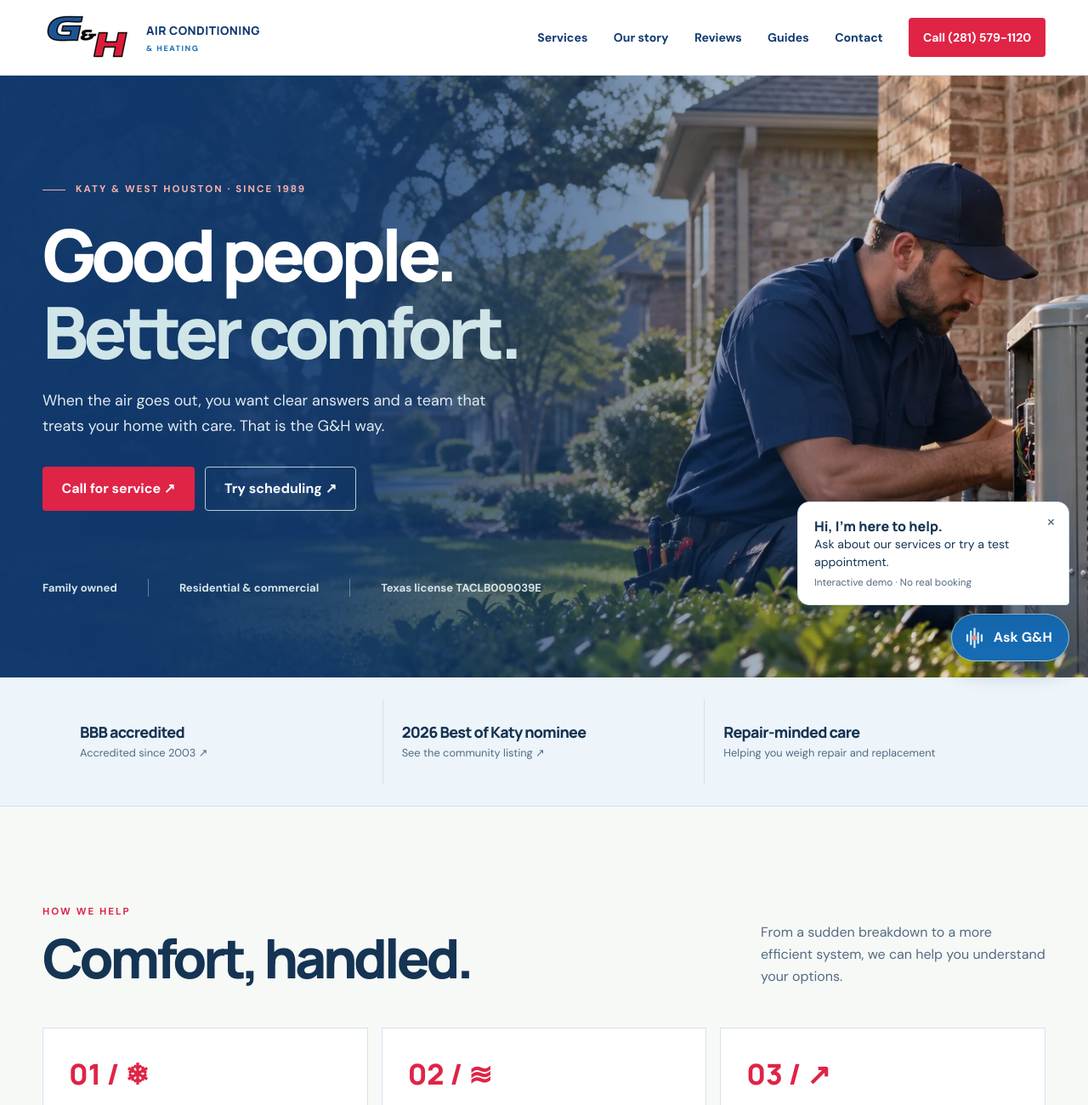
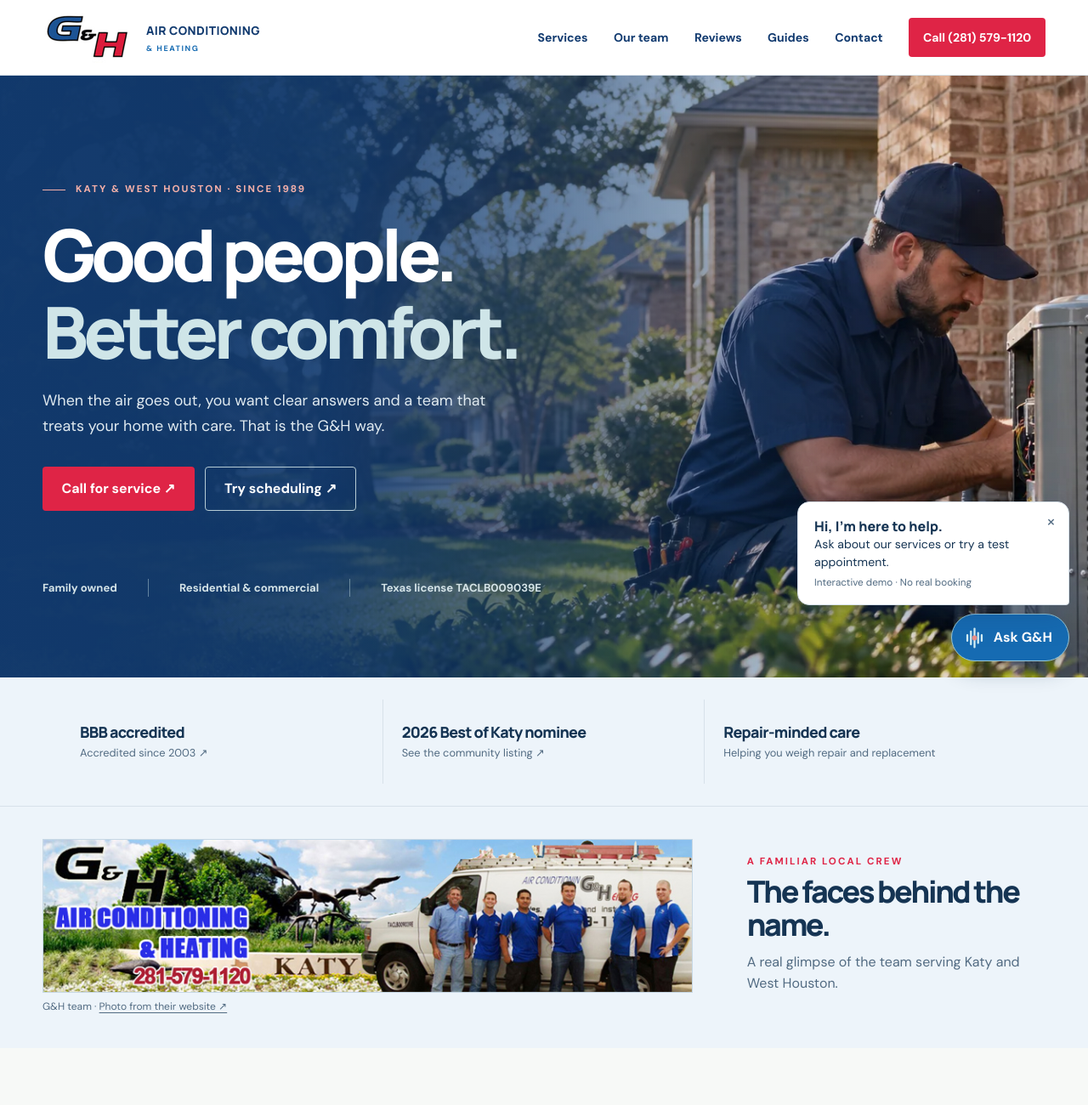
Before and after one commit to navneetdamani/idea2project, a plain HTML site: page demos/g-and-h/index.html in a window 1280 px wide. Shown: the top 1300 px of the page at 85% size. Drawn offline with Linux system fonts and the light colour scheme.

Commit message:
Show original G&H team photo after hero

```diff
--- a/demos/g-and-h/index.html
+++ b/demos/g-and-h/index.html
@@ -15,13 +15,13 @@
 <script type="application/ld+json">{"@context":"https://schema.org","@type":"HVACBusiness","name":"G&H Air Conditioning & Heating","telephone":"+1-281-579-1120","address":{"@type":"PostalAddress","streetAddress":"3130 N Fry Rd #400","addressLocality":"Katy","addressRegion":"TX","postalCode":"77449","addressCountry":"US"},"areaServed":["Katy, TX","West Houston, TX"],"url":"https://www.gandhac.com/"}</script>
 </head>
 <body>
-<header class="top"><div class="wrap"><a class="brand" href="#top"><img src="logo.png" width="110" height="59" alt="G&amp;H logo"><span>AIR CONDITIONING<small>&amp; HEATING</small></span></a><nav class="nav" aria-label="Main navigation"><a href="#services">Services</a><a href="#about">Our story</a><a href="#reviews">Reviews</a><a href="#guides">Guides</a><a href="#contact">Contact</a><a class="nav-cta" href="tel:+12815791120">Call (281) 579-1120</a></nav></div></header>
+<header class="top"><div class="wrap"><a class="brand" href="#top"><img src="logo.png" width="110" height="59" alt="G&amp;H logo"><span>AIR CONDITIONING<small>&amp; HEATING</small></span></a><nav class="nav" aria-label="Main navigation"><a href="#services">Services</a><a href="#team">Our team</a><a href="#reviews">Reviews</a><a href="#guides">Guides</a><a href="#contact">Contact</a><a class="nav-cta" href="tel:+12815791120">Call (281) 579-1120</a></nav></div></header>
 <main id="top">
 <section class="hero"><div class="hero-image" id="heroImage"><img src="hero.webp" width="2056" height="765" alt="Technician inspecting a residential air conditioning system" fetchpriority="high"></div><div class="wrap"><div class="eyebrow">Katy &amp; West Houston · Since 1989</div><h1 class="serif">Good people.<br><em>Better comfort.</em></h1><p>When the air goes out, you want clear answers and a team that treats your home with care. That is the G&amp;H way.</p><div class="hero-actions"><a class="btn red" href="tel:+12815791120">Call for service ↗</a><a class="btn outline" href="schedule/">Try scheduling ↗</a></div><div class="hero-foot"><span>Family owned</span><span>Residential &amp; commercial</span><span>Texas license TACLB009039E</span></div></div></section>
 <div class="trust"><div class="wrap"><a href="https://www.bbb.org/us/tx/katy/profile/air-conditioning-contractor/g-h-air-conditioning-heating-inc-0915-43000954" target="_blank" rel="noopener"><strong>BBB accredited</strong><small>Accredited since 2003 ↗</small></a><a href="https://www.bestofkaty.org/contender/27116/g-and-h-air-conditioning" target="_blank" rel="noopener"><strong>2026 Best of Katy nominee</strong><small>See the community listing ↗</small></a><div><strong>Repair-minded care</strong><small>Helping you weigh repair and replacement</small></div></div></div>
+<section class="team-strip" id="team" aria-labelledby="team-title"><div class="wrap team-grid"><figure class="team-photo reveal"><img src="team-original.jpg" width="796" height="187" loading="lazy" decoding="async" alt="G&amp;H team standing beside a branded service van in Katy"><figcaption>G&amp;H team · <a href="https://www.gandhac.com/" target="_blank" rel="noopener">Photo from their website ↗</a></figcaption></figure><div class="reveal"><div class="eyebrow" style="color:var(--red)">A familiar local crew</div><h2 id="team-title" class="serif">The faces behind the name.</h2><p>A real glimpse of the team serving Katy and West Houston.</p></div></div></section>
 <section class="section services" id="services"><div class="wrap"><div class="section-head reveal"><div><div class="eyebrow">How we help</div><h2 class="serif">Comfort, handled.</h2></div><p>From a sudden breakdown to a more efficient system, we can help you understand your options.</p></div><div class="cards"><article class="card reveal"><div class="icon">01 / ❄</div><h3>A/C service &amp; repair</h3><p>Diagnosis and repair for cooling systems, with a repair-first approach when practical.</p></article><article class="card reveal"><div class="icon">02 / ≋</div><h3>Heating service</h3><p>Help with gas furnaces, heat pumps and other heating issues when temperatures change.</p></article><article class="card reveal"><div class="icon">03 / ↗</div><h3>System installation</h3><p>Thoughtful replacement options sized for your home, budget and comfort needs.</p></article><article class="card reveal"><div class="icon">04 / ◌</div><h3>Maintenance</h3><p>Seasonal checkups and a maintenance agreement with two tune-ups per year.</p></article><article class="card reveal"><div class="icon">05 / ✳</div><h3>Indoor air &amp; ductless</h3><p>Air quality options and ductless heating and cooling for spaces with different needs.</p></article><article class="card reveal"><div class="icon">06 / ◈</div><h3>Commercial HVAC</h3><p>Heating and cooling support for businesses across Katy and West Houston.</p></article></div></div></section>
 <section class="section about" id="about"><div class="wrap about-grid"><div class="reveal"><div class="eyebrow">The people behind the work</div><h2 class="serif">A local name.<br><em>A lasting relationship.</em></h2><figure class="about-photo"><img src="technician-original.jpg" width="194" height="319" loading="lazy" decoding="async" alt="G&amp;H technician servicing a residential air conditioner"><figcaption>G&amp;H at work · <a href="https://www.gandhac.com/residential-services.shtml" target="_blank" rel="noopener">Original photo ↗</a></figcaption></figure></div><div class="reveal"><p>Mark and Allyson Hoag's G&amp;H has served Katy and West Houston since 1989. The company describes its work as a relationship with customers, employees and suppliers—built one service call at a time.</p><p>G&amp;H's residential service page says its technicians look for a sensible repair before recommending a new system. When replacement is right, the team helps select equipment for the home and the budget.</p><div class="about-note">Independent, family-run heating and cooling care in Katy.</div></div></div></section>
-<section class="team-strip" aria-labelledby="team-title"><div class="wrap team-grid"><figure class="team-photo reveal"><img src="team-original.jpg" width="796" height="187" loading="lazy" decoding="async" alt="G&amp;H team standing beside a branded service van in Katy"><figcaption>G&amp;H team · <a href="https://www.gandhac.com/" target="_blank" rel="noopener">Photo from their website ↗</a></figcaption></figure><div class="reveal"><div class="eyebrow" style="color:var(--red)">A familiar local crew</div><h2 id="team-title" class="serif">The faces behind the name.</h2><p>A real glimpse of the team serving Katy and West Houston.</p></div></div></section>
 <section class="section plan"><div class="wrap plan-grid"><div class="reveal"><div class="eyebrow" style="color:var(--red)">Stay ahead of the season</div><h2 class="serif">A little care goes a long way.</h2><p>G&amp;H's maintenance agreement includes one cooling check and one heating check each year. Ask the team for current coverage, pricing and terms.</p><a class="btn red" href="tel:+12815791120">Ask about maintenance ↗</a></div><div class="plan-list reveal"><div><b>01</b><span>Seasonal A/C and heat checks</span></div><div><b>02</b><span>Priority service for plan customers</span></div><div><b>03</b><span>Repair and equipment discounts, subject to plan terms</span></div><div><b>04</b><span>Real advice from the G&amp;H team</span></div></div></div></section>
 <section class="section reviews" id="reviews"><div class="wrap"><div class="section-head reveal"><div><div class="eyebrow">What neighbors say</div><h2 class="serif">Good work travels.</h2></div><p>Selected public customer comments, shown as brief excerpts.</p></div><div class="quotes"><blockquote class="quote reveal"><p>“Great, honest service!!”</p><footer>Sheila Bell · <a href="https://www.chamberofcommerce.com/business-directory/texas/katy/air-conditioning-contractor/2001521752-g-h-air-conditioning" target="_blank" rel="noopener">Chamber listing ↗</a></footer></blockquote><blockquote class="quote reveal"><p>“the techs were awesome.”</p><footer>Lynn McClendon · <a href="https://www.chamberofcommerce.com/business-directory/texas/katy/air-conditioning-contractor/2001521752-g-h-air-conditioning" target="_blank" rel="noopener">Chamber listing ↗</a></footer></blockquote><blockquote class="quote reveal"><p>“Over the years they’ve saved me $$ repeatedly, always recommending the most economical solution.”</p><footer>Local neighbor · <a href="https://nextdoor.com/pages/g-and-h-air-conditioning-heating-katy-tx/" target="_blank" rel="noopener">Nextdoor ↗</a></footer></blockquote></div></div></section>
 <section class="section guides" id="guides"><div class="wrap"><div class="section-head reveal"><div><div class="eyebrow">Comfort notes</div><h2 class="serif">Good questions to ask.</h2></div><p>Simple starting points for a more informed conversation with an HVAC technician.</p></div><div class="guide-grid"><details class="guide reveal"><summary><small>01 · Repairs</small><h3>Repair or replace the A/C?</h3></summary><p>Start with a diagnosis. Ask what failed, whether a repair is practical, and how the system's age and condition affect the decision. G&amp;H says it looks for a sensible repair before recommending replacement.</p></details><details class="guide reveal"><summary><small>02 · Maintenance</small><h3>When should I schedule a tune-up?</h3></summary><p>A cooling check ahead of warm weather and a heating check before cooler months can help you prepare. Ask G&amp;H what is covered by its maintenance agreement and what your system needs.</p></details><details class="guide reveal"><summary><small>03 · Comfort</small><h3>Why is one room warmer?</h3></summary><p>Airflow, insulation, sun exposure and equipment can all play a part. Make a note of when the room feels different, then describe the pattern when you call so the technician has a useful starting point.</p></details></div></div></section>
```
